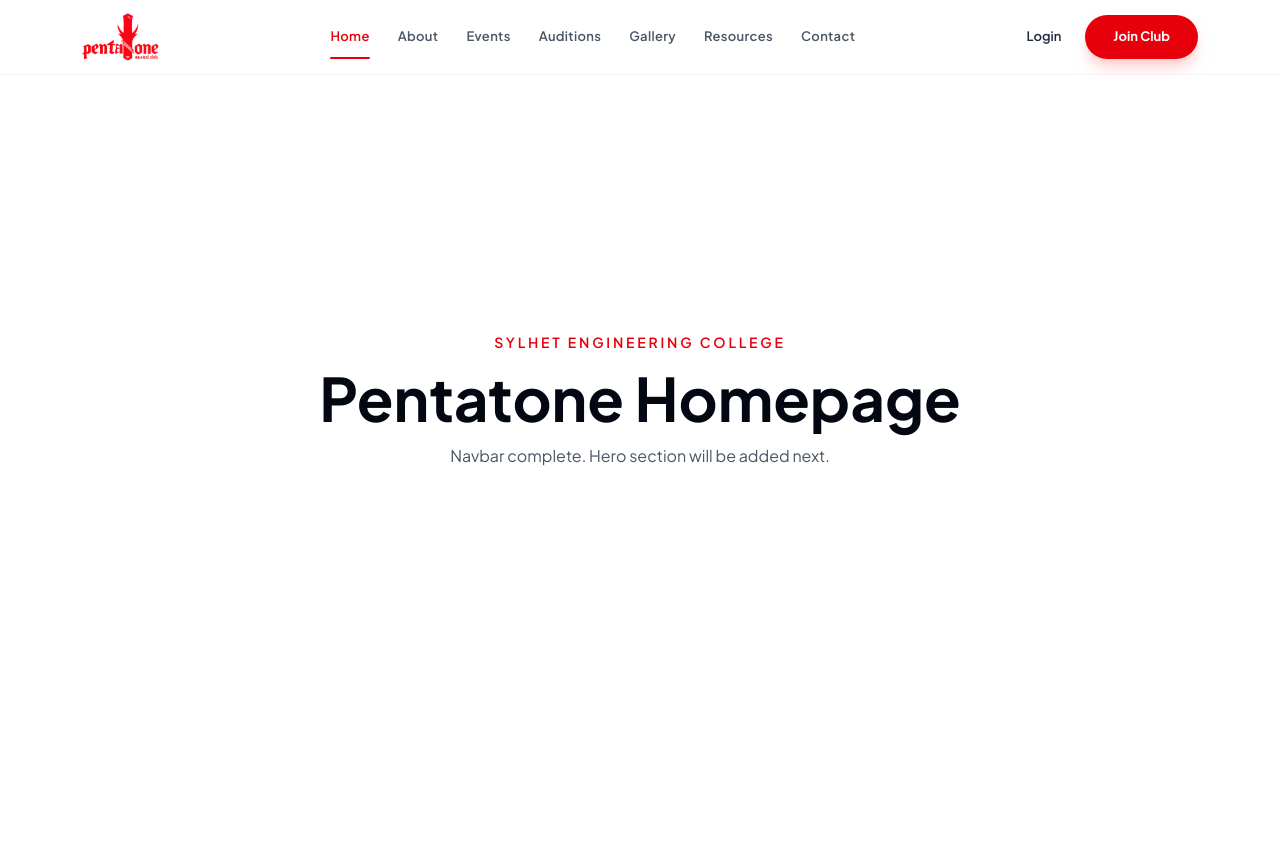
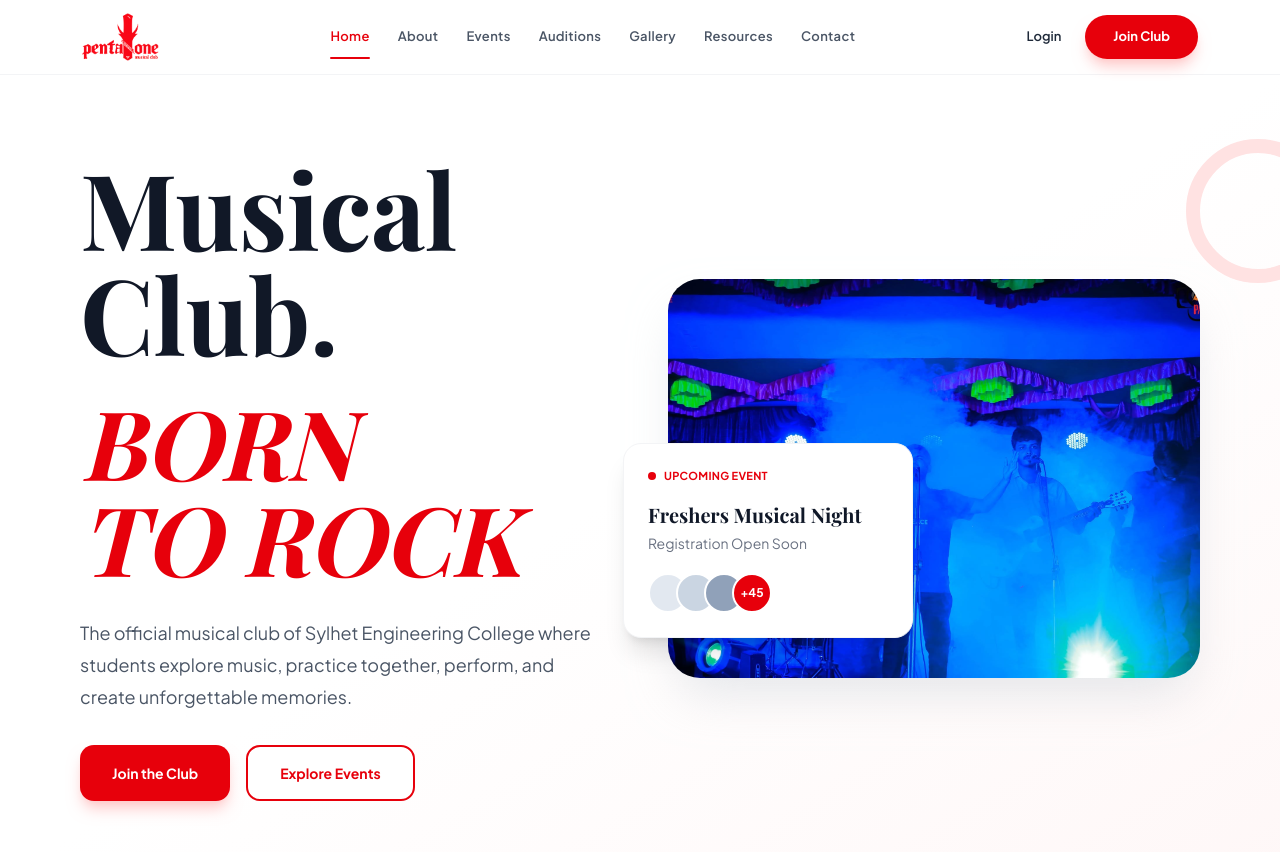
Before and after one commit to Diganta-13/pentatone-musical-club, a Next.js app: page / in a window 1280 px wide. Shown: the top 852 px of the page. Built offline with nearby package versions, Linux system fonts and the light colour scheme.

Commit message:
hero section update

```diff
--- a/src/app/page.tsx
+++ b/src/app/page.tsx
@@ -1,3 +1,4 @@
+import HeroSection from "@/components/home/hero-section";
 import Navbar from "@/components/layout/navbar";
 
 export default function HomePage() {
@@ -5,22 +6,8 @@ export default function HomePage() {
     <>
       <Navbar />
 
-      <main className="min-h-screen bg-white">
-        <section className="mx-auto flex min-h-[650px] max-w-[1180px] items-center justify-center px-5 lg:px-8">
-          <div className="text-center">
-            <p className="text-sm font-semibold uppercase tracking-[0.2em] text-red-600">
-              Sylhet Engineering College
-            </p>
-
-            <h1 className="mt-4 text-4xl font-bold text-gray-950 md:text-6xl">
-              Pentatone Homepage
-            </h1>
-
-            <p className="mt-4 text-gray-600">
-              Navbar complete. Hero section will be added next.
-            </p>
-          </div>
-        </section>
+      <main className="bg-white">
+        <HeroSection />
       </main>
     </>
   );
--- /dev/null
+++ b/src/components/home/hero-section.tsx
@@ -0,0 +1,110 @@
+import Image from "next/image";
+import Link from "next/link";
+import { Playfair_Display } from "next/font/google";
+
+const playfair = Playfair_Display({
+  subsets: ["latin"],
+  weight: ["600", "700", "800"],
+  style: ["normal", "italic"],
+});
+
+export default function HeroSection() {
+  return (
+    <section className="relative overflow-hidden bg-gradient-to-br from-white via-white to-red-50/60">
+      {/* Decorative background circle */}
+      <div className="absolute right-[-50px] top-16 hidden h-36 w-36 rounded-full border-[14px] border-red-100 lg:block" />
+
+      <div className="mx-auto grid min-h-[720px] max-w-[1500px] items-center gap-14 px-5 py-16 sm:px-8 lg:grid-cols-2 lg:px-12 lg:py-20 xl:px-20">
+        {/* Left side */}
+        <div className="relative z-10">
+          <h1
+            className={`${playfair.className} leading-[0.95] tracking-[-0.03em]`}
+          >
+            <span className="block text-6xl font-bold text-[#111827] sm:text-7xl lg:text-[88px] xl:text-[105px]">
+              Musical
+            </span>
+
+            <span className="block text-6xl font-bold text-[#111827] sm:text-7xl lg:text-[88px] xl:text-[105px]">
+              Club.
+            </span>
+
+            <span className="mt-7 block text-6xl font-bold italic text-red-600 sm:text-7xl lg:text-[82px] xl:text-[96px]">
+              BORN
+            </span>
+
+            <span className="block text-6xl font-bold italic text-red-600 sm:text-7xl lg:text-[82px] xl:text-[96px]">
+              TO ROCK
+            </span>
+          </h1>
+
+          <p className="mt-8 max-w-[600px] text-base leading-8 text-gray-600 sm:text-lg">
+            The official musical club of Sylhet Engineering College where
+            students explore music, practice together, perform, and create
+            unforgettable memories.
+          </p>
+
+          <div className="mt-8 flex flex-col gap-4 sm:flex-row">
+            <Link
+              href="/register"
+              className="inline-flex min-h-14 items-center justify-center rounded-xl bg-red-600 px-8 text-sm font-bold text-white shadow-lg shadow-red-200 transition duration-300 hover:-translate-y-1 hover:bg-red-700"
+            >
+              Join the Club
+            </Link>
+
+            <Link
+              href="/events"
+              className="inline-flex min-h-14 items-center justify-center rounded-xl border-2 border-red-600 bg-white px-8 text-sm font-bold text-red-600 transition duration-300 hover:-translate-y-1 hover:bg-red-50"
+            >
+              Explore Events
+            </Link>
+          </div>
+        </div>
+
+        {/* Right side */}
+        <div className="relative mx-auto w-full max-w-[680px] pb-16 sm:pb-10 lg:pb-0">
+          {/* Image */}
+          <div className="relative aspect-[4/3] overflow-hidden rounded-[32px] shadow-2xl shadow-gray-300/60">
+            <Image
+              src="/assets/images/hero-image.jpg"
+              alt="Pentatone Musical Club live performance"
+              fill
+              priority
+              sizes="(max-width: 1024px) 100vw, 50vw"
+              className="object-cover"
+            />
+          </div>
+
+          {/* Upcoming event card */}
+          <div className="absolute bottom-0 left-1/2 w-[290px] -translate-x-1/2 rounded-2xl border border-gray-100 bg-white p-6 shadow-xl sm:bottom-[-20px] sm:left-5 sm:translate-x-0 lg:bottom-10 lg:left-[-45px]">
+            <div className="flex items-center gap-2 text-[11px] font-bold uppercase tracking-wide text-red-600">
+              <span className="h-2 w-2 rounded-full bg-red-600" />
+              Upcoming Event
+            </div>
+
+            <h2
+              className={`${playfair.className} mt-4 text-xl font-bold text-gray-900`}
+            >
+              Freshers Musical Night
+            </h2>
+
+            <p className="mt-1 text-sm text-gray-500">
+              Registration Open Soon
+            </p>
+
+            <div className="mt-5 flex items-center">
+              <div className="flex -space-x-3">
+                <span className="h-10 w-10 rounded-full border-2 border-white bg-slate-200" />
+                <span className="h-10 w-10 rounded-full border-2 border-white bg-slate-300" />
+                <span className="h-10 w-10 rounded-full border-2 border-white bg-slate-400" />
+
+                <span className="flex h-10 w-10 items-center justify-center rounded-full border-2 border-white bg-red-600 text-xs font-bold text-white">
+                  +45
+                </span>
+              </div>
+            </div>
+          </div>
+        </div>
+      </div>
+    </section>
+  );
+}
```
Also changed, not shown: public/assets/images/hero-image.jpg (added).
